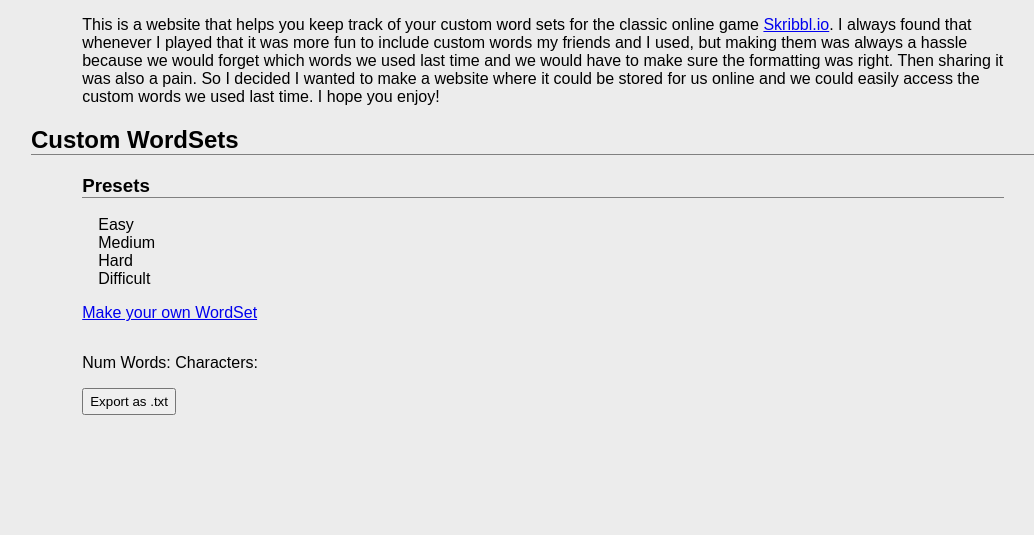
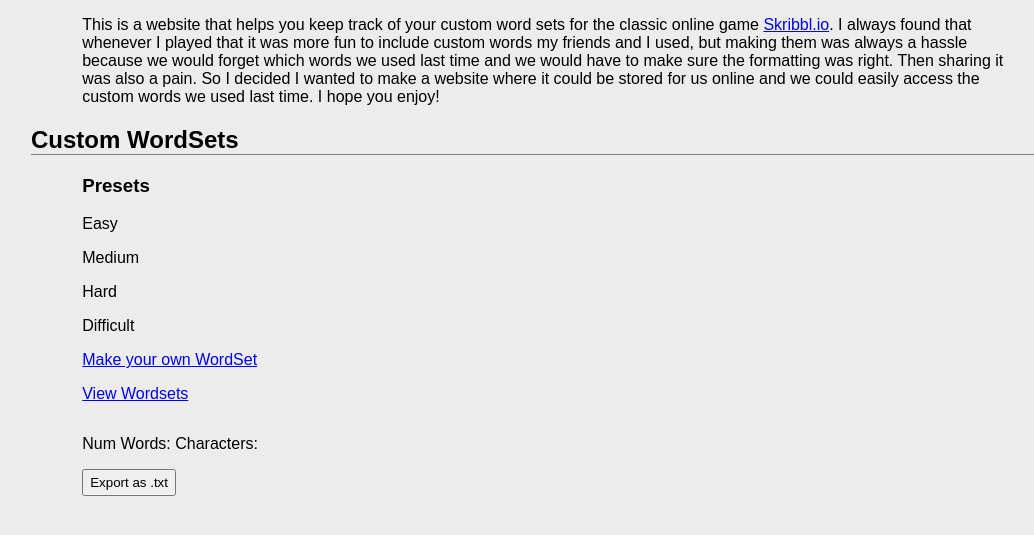
Before and after one commit to asmeulders/skribbl_db, a Django app: page / in a window 1280 px wide. Shown: the part 135-670 px from the top of the page, without its empty margins (97-1131 px from the left). Run offline with Django 5.2, Linux system fonts and the light colour scheme.

Commit message:
new wordset functionality and tested with some premade custom sets

```diff
--- a/skribbl_db/words/templates/_wordset_container.html
+++ b/skribbl_db/words/templates/_wordset_container.html
@@ -2,11 +2,11 @@
     <div class="wordset-box">
         <button type="button" class="copy-btn" onclick="copyText(document.getElementById('copy-box-content'))"><i class="fa fa-copy"></i></button>
         <ul id="word-list">
-            {% for w in all_words %}
+            {% for w in word_data %}
                 {% if forloop.last %}
                     <li><a href="details/{{ w.id }}" >{{ w.word }}</a></li>
                 {% else %}
-                    <li><a href="details/{{ w.id }}" >{{ w.word }}, </a></li>
+                    <li><a href="details/{{ w.id }}" >{{ w.word }},</a></li>
                 {% endif %}
             {% endfor %}
         </ul>
--- a/skribbl_db/words/templates/main.html
+++ b/skribbl_db/words/templates/main.html
@@ -31,18 +31,19 @@
   <div class="page-section">
     <div class="main-container">
 
-      <div class="wordset-list">
-        <div class="preset-container">
-          <h3 class="presets-header">Presets</h3>
-          <ul class="preset-list">
-            <li class="preset-item"><p>Easy</p></li>
-            <li class="preset-item"><p>Medium</p></li>
-            <li class="preset-item"><p>Hard</p></li>
-            <li class="preset-item"><p>Difficult</p></li>
+      <div>
+        <div class="select-container">
+          <h3 class="select-header">Presets</h3>
+          <ul class="select-list">
+            <li class="select-item"><p>Easy</p></li>
+            <li class="select-item"><p>Medium</p></li>
+            <li class="select-item"><p>Hard</p></li>
+            <li class="select-item"><p>Difficult</p></li>
           </ul>
         </div>
 
-        <p><a href="wordsets/">Make your own WordSet</a></p>
+        <p><a href="new-wordset/">Make your own WordSet</a></p>
+        <p><a href="wordsets/">View Wordsets</a></p>
       </div>
 
       {% block wordset_content %}{% include "./_wordset_container.html" %}{% endblock%}
--- a/skribbl_db/words/urls.py
+++ b/skribbl_db/words/urls.py
@@ -6,5 +6,6 @@ urlpatterns = [
     path('words/', views.words, name='words'),
     path('words/details/<int:id>', views.details, name='details'),
     path('words/new_word/', views.new_word, name='new_word'),
-    path('wordsets/', views.new_wordset, name='new_wordset')
+    path('wordsets/', views.new_wordset, name='new_wordset'),
+    path('wordsets/<int:id>', views.wordsets, name='wordsets')
 ]
--- a/skribbl_db/words/views.py
+++ b/skribbl_db/words/views.py
@@ -12,8 +12,8 @@ def words(request):
         form = NewWordForm(request.POST)
         if form.is_valid():
             form.save()
-            all_words = Word.objects.all().values()
-            list_html = loader.render_to_string('_word_list.html', {'all_words': all_words}, request=request)
+            word_data = Word.objects.all().values()
+            list_html = loader.render_to_string('_word_list.html', {'word_data': word_data}, request=request)
             return JsonResponse({'success': True, 'list_html': list_html})
         else:
             return JsonResponse({'success': False, 'errors': form.errors}, status=400)
@@ -21,10 +21,10 @@ def words(request):
     else:
         form = NewWordForm(initial={'word': ''})
 
-    all_words = Word.objects.all().values()
+    word_data = Word.objects.all().values()
     template = loader.get_template('all_words.html')
     context = {
-        'all_words': all_words,
+        'word_data': word_data,
         'form': form
     }
     return HttpResponse(template.render(context, request))
@@ -48,12 +48,22 @@ def testing(request):
   }
   return HttpResponse(template.render(context, request))
 
+def wordsets(request, id):
+    word_data = WordSet.objects.get(id=id).words.all()
+    wordset_data = WordSet.objects.all().values()
+    template = loader.get_template('wordsets.html')
+    context = {
+        'word_data': word_data,
+        'wordset_data': wordset_data,
+    }
+    return HttpResponse(template.render(context, request))
+
 def new_wordset(request):
     if request.method == 'POST':
         form = NewWordSetForm(request.POST)
         if form.is_valid():
             form.save()
-            return HttpResponseRedirect('/words/')
+            return HttpResponseRedirect(f'/wordsets/{form.instance.id}')
         else:
             return JsonResponse({'success': False, 'errors': form.errors}, status=400)
 
```
Also changed, not shown: skribbl_db/words/static/words.css (+14 -3 lines), skribbl_db/words/templates/wordsets.html (added, +73 -0 lines), skribbl_db/db.sqlite3.
